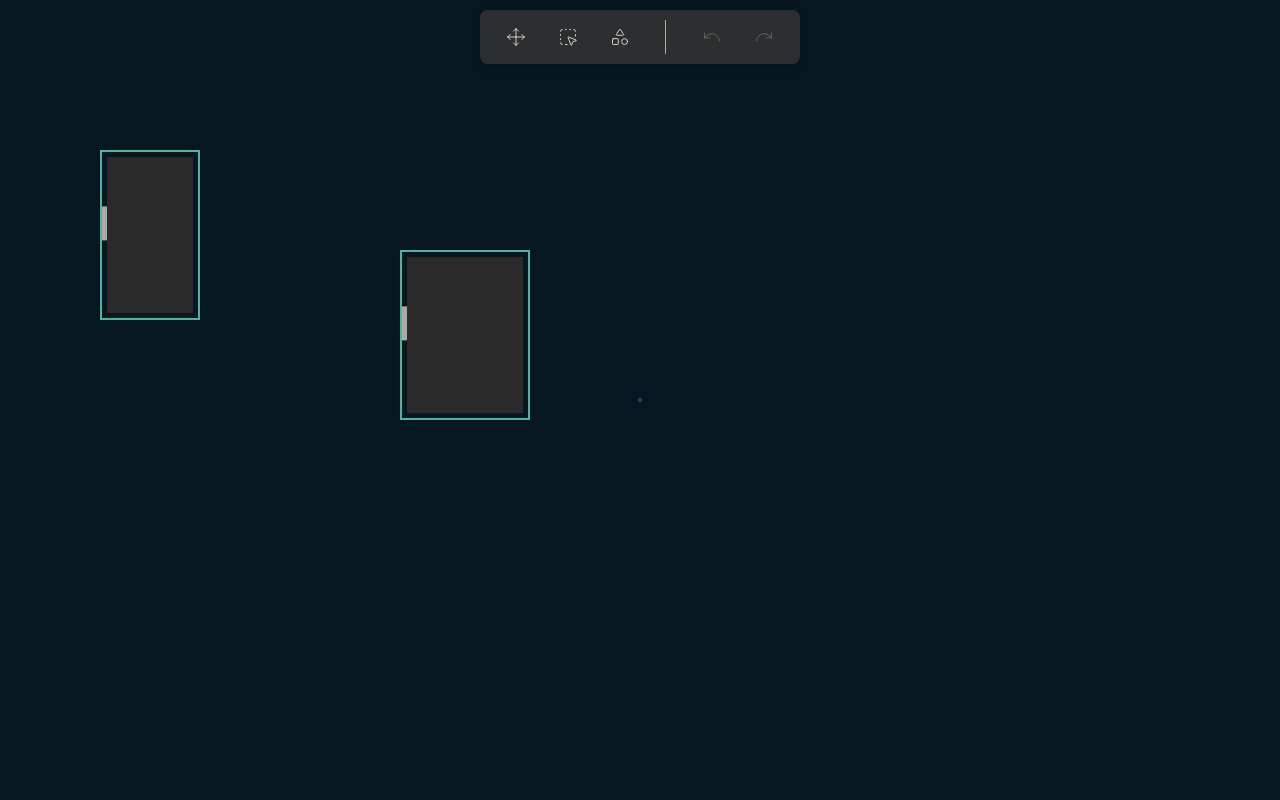
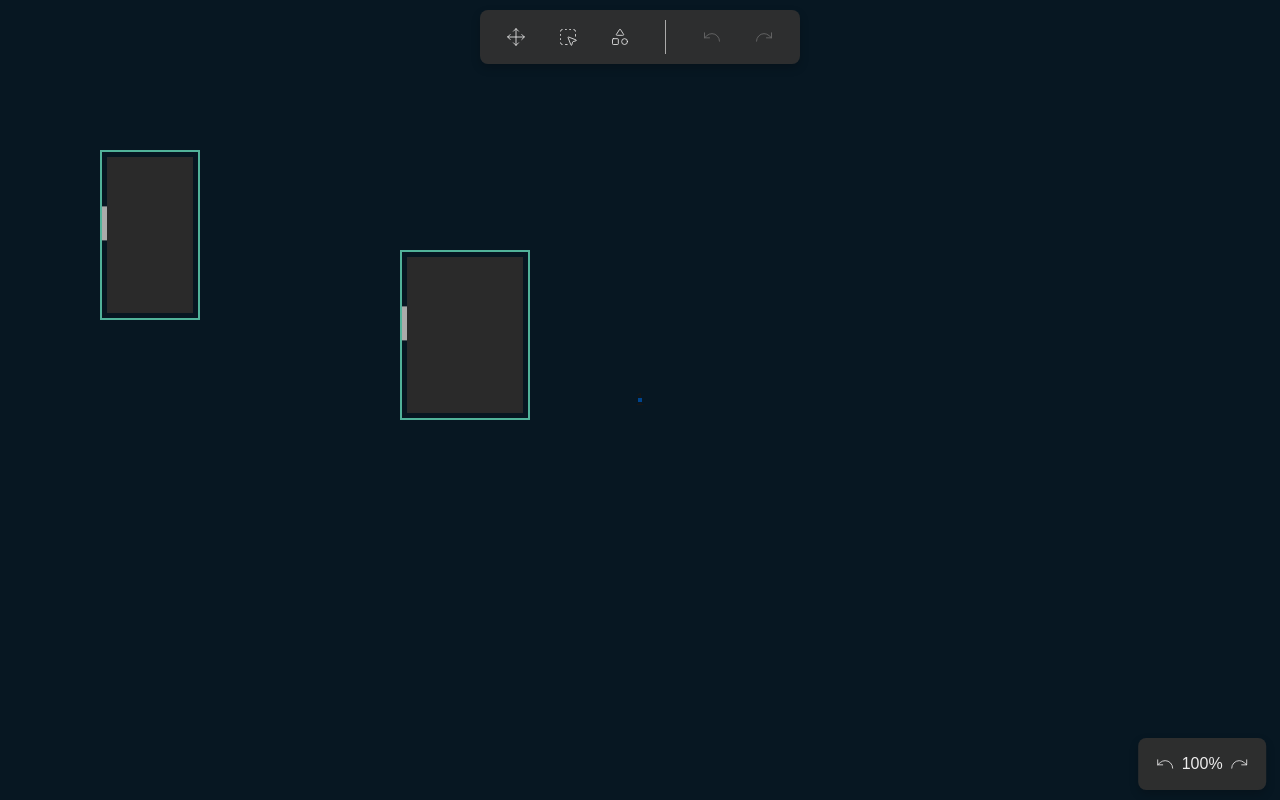
Before and after one commit to miladshiri/animateDraw, a Next.js app: page / in a window 1280 px wide. Built offline with nearby package versions, Linux system fonts and the light colour scheme.

Commit message:
zoom buttons

```diff
--- a/app/page.js
+++ b/app/page.js
@@ -6,6 +6,8 @@ import AnimatedRec from "@/components/AnimatedRec";
 import React, { useState, useEffect, useRef } from "react";
 import ShapeWrapper from "@/components/ShapeWrapper";
 import Toolbar from "@/components/Toolbar";
+import ZoomToolbar from "@/components/ZoomToolbar";
+
 
 export default function Home() {
   const defaultShapes = [
@@ -131,23 +133,18 @@ export default function Home() {
     }
   }, [selectedTool])
 
-
-  const handleWheel = (e) => {
-    e.preventDefault();
-
-    // const scaleDiff = e.deltaY > 0 ? -0.05 : 0.05;
-    const scaleDiff = e.deltaY > 0 ? 0.9 : 1.1;
+  const zoomInOut = (zoomFactor, xCenter, yCenter) => {
     setScale((prevScale) => {
-      const newScale = Math.min(Math.max(prevScale * scaleDiff, 0.4), 3); // Clamp the scale
+      const newScale = Math.min(Math.max(prevScale * zoomFactor, 0.4), 3); // Clamp the scale
 
       setOffset((prevOffset) => {
         // Adjust the offset to keep the mouse pointer fixed relative to content
 
-        const m_before_zoom_x = e.clientX / prevScale + prevOffset.x;
-        const m_before_zoom_y = e.clientY / prevScale + prevOffset.y;
+        const m_before_zoom_x = xCenter / prevScale + prevOffset.x;
+        const m_before_zoom_y = yCenter / prevScale + prevOffset.y;
 
-        const m_after_zoom_x = e.clientX / newScale + prevOffset.x;
-        const m_after_zoom_y = e.clientY / newScale + prevOffset.y;
+        const m_after_zoom_x = xCenter / newScale + prevOffset.x;
+        const m_after_zoom_y = yCenter / newScale + prevOffset.y;
 
         const newOffsetX = prevOffset.x + (m_before_zoom_x - m_after_zoom_x) / 2;
         const newOffsetY = prevOffset.y + (m_before_zoom_y - m_after_zoom_y) / 2;
@@ -157,9 +154,18 @@ export default function Home() {
 
       return newScale;
     });
+  }
+
+  const handleWheel = (e) => {
+    e.preventDefault();
+    // const scaleDiff = e.deltaY > 0 ? -0.05 : 0.05;
+    const scaleDiff = e.deltaY > 0 ? 0.9 : 1.1;
+    zoomInOut (scaleDiff, e.clientX, e.clientY);
   };
 
-    const initialPan = useRef(null);
+
+
+  const initialPan = useRef(null);
 
   const handleMouseDown = (e) => {
     e.preventDefault();
@@ -562,6 +568,9 @@ export default function Home() {
         history={history}
         redoStack={redoStack}
       />
+
+      <ZoomToolbar scale={scale} zoomInOut={zoomInOut} />
+
       {allShapes.map((shape, index) => (
         <ShapeWrapper key={index} selectedTool={selectedTool} ShapeComponent={AnimatedRec} initialSize={{w:shape.w, h:shape.h}} scale={scale} offset={offset} finalPosition={{x:shape.x, y:shape.y}} onClick={(event) => handleShapeClick(shape.id, event)}/>
       ))}
--- /dev/null
+++ b/components/ZoomToolbar.js
@@ -0,0 +1,59 @@
+"use client";
+
+import React, { useState } from "react";
+import { Undo, Redo, Move, SquareDashedMousePointer, Shapes } from "lucide-react";
+
+const ZoomToolbar = ({ scale, zoomInOut }) => {
+  const toolbarStyle = {
+    position: "fixed",
+    bottom: "10px", // margin from the top
+    right: "1px",
+    transform: "translateX(-10%)",
+    width: "10%", // 1/4 of the screen width
+    backgroundColor: "rgba(48, 48, 48, 0.95)",
+    boxShadow: "0px 4px 10px rgba(0, 0, 0, 0.2)", // Shadow effect
+    borderRadius: "8px", // Slightly rounded corners
+    padding: "10px",
+    zIndex: 1000, // Ensures it stays on top of other elements
+    display: "flex",
+    justifyContent: "space-around",
+    alignItems: "center",
+  };
+
+  const zoomIn = (e) => {
+    e.stopPropagation();
+    zoomInOut (0.8, window.innerWidth / 2, window.innerHeight / 2);
+  }
+
+  const zoomOut = (e) => {
+    e.stopPropagation();
+    zoomInOut (1.2, window.innerWidth / 2, window.innerHeight / 2);
+  }
+
+  return (
+    <div className="toolbar" style={toolbarStyle}>
+
+      <button
+        onMouseUp={(event) => event.stopPropagation()}
+        onMouseDown={(event) => zoomIn(event)}
+      >
+        <Undo size={20} strokeWidth={1} />
+      </button>
+
+      <div
+        style={{
+          color:"#ededed",
+        }}
+      >{Math.round(scale*100)}%</div>
+
+      <button
+        onMouseUp={(event) => event.stopPropagation()}
+        onMouseDown={(event) => zoomOut(event)}
+      >
+        <Redo size={20} strokeWidth={1} />
+      </button>
+    </div>
+  );
+};
+
+export default ZoomToolbar;
```
